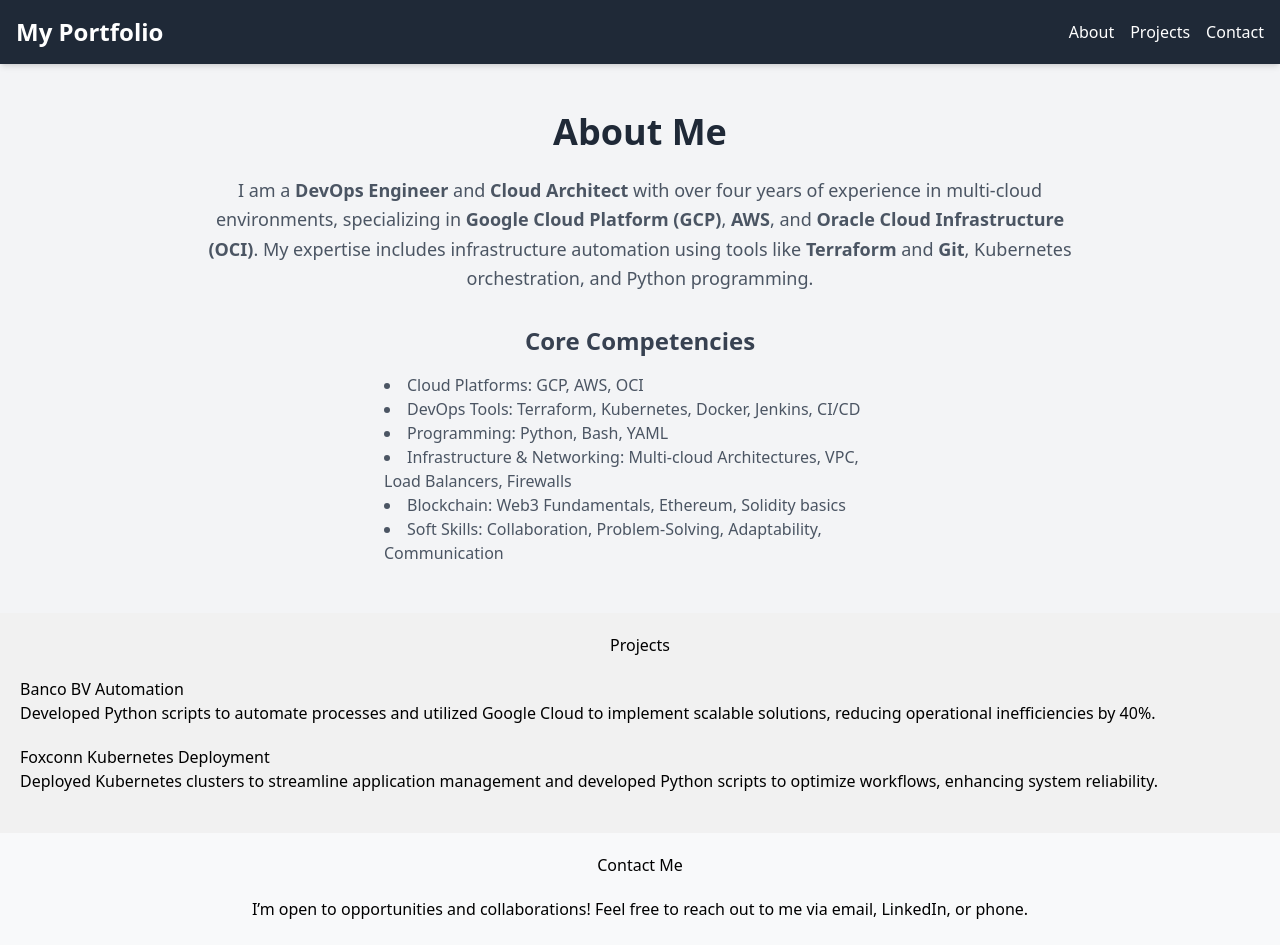
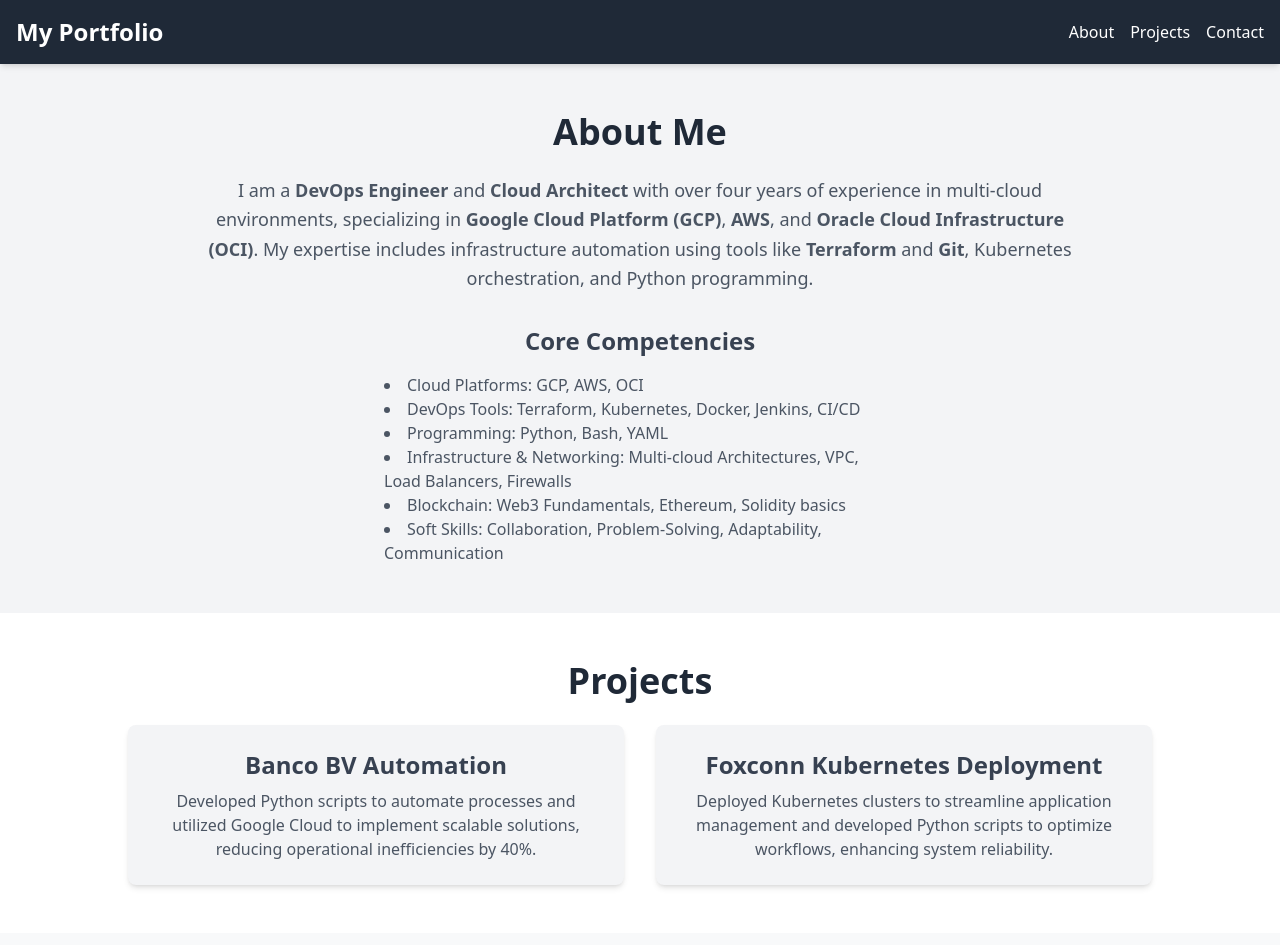
Before and after one commit to janneh2000/my-portfolio, a React (Create React App) app: page / in a window 1280 px wide. Shown: the top 945 px of the page. Built offline with nearby package versions, Linux system fonts and the light colour scheme.

Commit message:
Style Projects section with Tailwind CSS

```diff
--- a/src/components/Projects.js
+++ b/src/components/Projects.js
@@ -1,22 +1,39 @@
 import React from 'react';
 
 function Projects() {
+  const projects = [
+    {
+      title: "Banco BV Automation",
+      description:
+        "Developed Python scripts to automate processes and utilized Google Cloud to implement scalable solutions, reducing operational inefficiencies by 40%.",
+    },
+    {
+      title: "Foxconn Kubernetes Deployment",
+      description:
+        "Deployed Kubernetes clusters to streamline application management and developed Python scripts to optimize workflows, enhancing system reliability.",
+    },
+  ];
+
   return (
-    <section id="projects" style={{ padding: '20px', backgroundColor: '#f1f1f1' }}>
-      <h2 style={{ textAlign: 'center', marginBottom: '20px' }}>Projects</h2>
-      <div style={{ marginBottom: '20px' }}>
-        <h3>Banco BV Automation</h3>
-        <p>
-          Developed Python scripts to automate processes and utilized Google Cloud to implement scalable solutions,
-          reducing operational inefficiencies by 40%.
-        </p>
-      </div>
-      <div style={{ marginBottom: '20px' }}>
-        <h3>Foxconn Kubernetes Deployment</h3>
-        <p>
-          Deployed Kubernetes clusters to streamline application management and developed Python scripts to optimize workflows,
-          enhancing system reliability.
-        </p>
+    <section
+      id="projects"
+      className="bg-white py-12 px-6 md:px-12"
+    >
+      <div className="max-w-5xl mx-auto text-center">
+        <h2 className="text-4xl font-bold text-gray-800 mb-6">Projects</h2>
+        <div className="grid grid-cols-1 md:grid-cols-2 gap-8">
+          {projects.map((project, index) => (
+            <div
+              key={index}
+              className="bg-gray-100 rounded-lg shadow-md p-6 hover:shadow-lg transition-shadow duration-300"
+            >
+              <h3 className="text-2xl font-semibold text-gray-700 mb-2">
+                {project.title}
+              </h3>
+              <p className="text-gray-600">{project.description}</p>
+            </div>
+          ))}
+        </div>
       </div>
     </section>
   );
```
